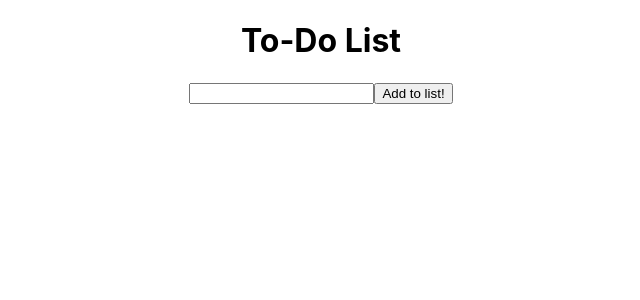
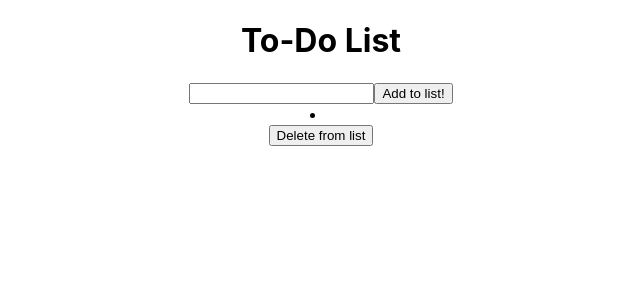
Before and after one commit to SchoolOfCode/w6d4_react-athon-hackathon-waseem-and-claire, a React (Create React App) app in the folder todolist/: page / in a window 1280 px wide. Shown: the top 300 px of the page, without its empty margins (319-959 px from the left). Built offline with nearby package versions, Linux system fonts and the light colour scheme.

Commit message:
addList function and delete function

```diff
--- a/todolist/src/App.js
+++ b/todolist/src/App.js
@@ -1,11 +1,14 @@
 import React, { useState } from "react";
 import "./App.css";
 import Input from  "./components/Input";
+import ListItem from "./components/ListItem"
 // import List from "../List";
-import listArray from "./listData"
+
+
 function App() {
 
   const newList =[]
+  const [list,setList] = useState ([])
   const [text, setText] = useState()
 
   // needs a handleChange function ✔️
@@ -13,17 +16,20 @@ function App() {
     setText(userInput);
   }
 
-  function addToList(listArray, text){
-    return newList = [...listArray, text];
+  function addToList(text){
+    setList([...list, text]);
 }
 
 // needs a delete function.
-
+function deleteListItem (index){
+setList ([...list.slice(0,index), ...list.slice(index + 1)])
+}
 
   return (
     <div className="App">
         <h1>To-Do List</h1>
       <Input text={text} handleChange={handleChange} addToList={addToList} />
+      <ListItem text = {text} deleteListItem={deleteListItem} />
     </div>
   );
 }
--- a/todolist/src/components/Input/index.js
+++ b/todolist/src/components/Input/index.js
@@ -12,28 +12,26 @@ within Input function, define 'add' function.✔️
     add function should take in {text} from input.✔️
     spread listArray and add to the end.✔️
 
-return
-    input tag
-        value = text
-        onChange with inline function handleChange
-            handleChange takes in event.targe.value
-            NOTE: handleChange function written in App.
-    'add' button
-        add to List array
-    inside a form tag.
-
-export the list array?!
+return✔️
+    input tag✔️
+        value = text✔️
+        onChange with inline function handleChange✔️
+            handleChange takes in event.targe.value✔️
+            NOTE: handleChange function written in App. ✔️
+    'add' button ✔️
+        add to List array ✔️
+    inside a form tag. ✔️
 */
 
 import React from "react"
-import listArray from "../../listData"
+
 
 
 function Input({ text, handleChange, addToList }) {
 
     return <form>
         <input value={text} onChange={(e)=>{handleChange(e.target.value)}}/>
-        <button onClick={()=>{addToList(listArray, text )}}>Add to list!</button>
+        <button onClick={()=>{addToList(text )}}>Add to list!</button>
     </form>
 
 }
--- a/todolist/src/components/ListItem/index.js
+++ b/todolist/src/components/ListItem/index.js
@@ -1,13 +1,28 @@
 /* Plan.
-
-import useState from react
     import css later
-export Input component
- function ListItem.
-    takes in text and delete function
+export Input component ✔️
+ function ListItem.✔️
+    takes in text and delete function ✔️
 
     returns
-        list text as a child
-        delete button
-            onClick = delete function
+        list text as a child ✔️
+        delete button✔️
+            onClick = delete function ✔️
 */
+
+import React from "react";
+
+function ListItem({text, deleteListItem,}) {
+return <>
+<li>{text}</li>
+<button onClick={deleteListItem}> Delete from list</button>
+</>
+
+
+}
+
+
+
+
+
+export default ListItem
--- a/todolist/src/listData.js
+++ /dev/null
@@ -1,5 +0,0 @@
-import React from "react"
-
-const listArray = []
-
-export default listArray
```
